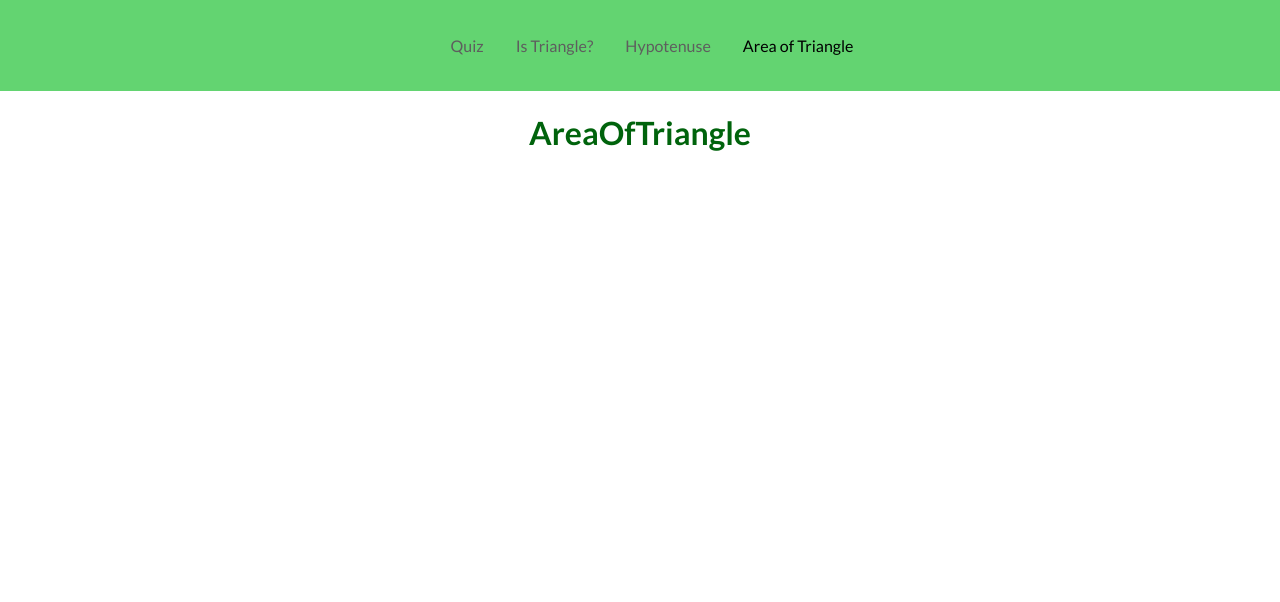
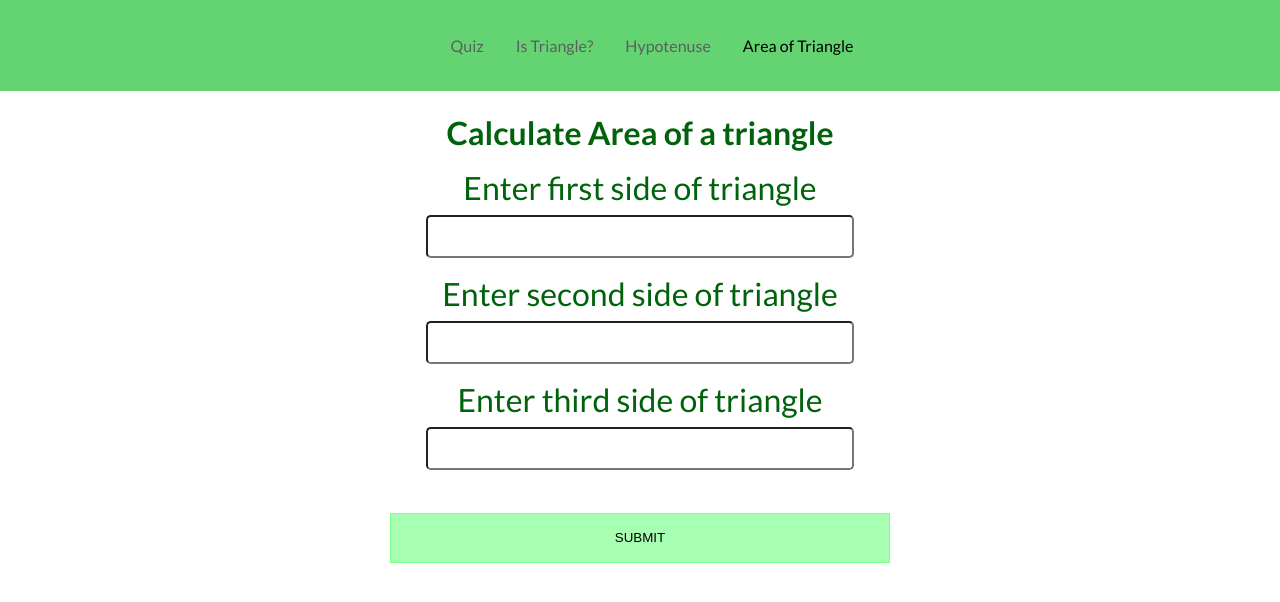
Before and after one commit to aliarslanansari/mark12-fun-with-triangles, a React (Create React App) app: page /team in a window 1280 px wide. Shown: the top 602 px of the page. Built offline with nearby package versions, Linux system fonts and the light colour scheme.

Commit message:
added area of triangle calculation page

```diff
--- a/src/pages/AreaOfTriangle.jsx
+++ b/src/pages/AreaOfTriangle.jsx
@@ -1,9 +1,51 @@
+import { useRef, useState } from 'react'
 import Wrapper from '../components/Wrapper'
+import { Input, Label } from './IsTriangle'
+import { Button, Title } from './Quiz'
 
 const AreaOfTriangle = () => {
+  const [message, setMessage] = useState('')
+  const sideOne = useRef()
+  const sideTwo = useRef()
+  const sideThree = useRef()
+
+  const onSubmit = () => {
+    const [firstSideValue, secondSideValue, thirdSideValue] = [
+      sideOne.current.value,
+      sideTwo.current.value,
+      sideThree.current.value,
+    ].map((i) => parseInt(i))
+
+    if (
+      firstSideValue + secondSideValue > thirdSideValue &&
+      secondSideValue + thirdSideValue > firstSideValue &&
+      firstSideValue + thirdSideValue > secondSideValue
+    ) {
+      const semiPerimeter =
+        (firstSideValue + secondSideValue + thirdSideValue) / 2
+
+      const result = Math.sqrt(
+        semiPerimeter *
+          (semiPerimeter - firstSideValue) *
+          (semiPerimeter - secondSideValue) *
+          (semiPerimeter - thirdSideValue)
+      ).toFixed(4)
+      setMessage(`Area of a triangle using heron's formula is ${result} units`)
+    } else {
+      setMessage('Enter valid side lengths')
+    }
+  }
   return (
     <Wrapper>
-      <h1>AreaOfTriangle</h1>
+      <Title>Calculate Area of a triangle</Title>
+      <Label htmlFor='angle1'>Enter first side of triangle</Label>
+      <Input type='text' id='angle1' ref={sideOne} />
+      <Label htmlFor='angle2'>Enter second side of triangle</Label>
+      <Input type='text' id='angle2' ref={sideTwo} />
+      <Label htmlFor='angle2'>Enter third side of triangle</Label>
+      <Input type='text' id='angle3' ref={sideThree} />
+      <h1>{message}</h1>
+      <Button onClick={onSubmit}>SUBMIT</Button>
     </Wrapper>
   )
 }
--- a/src/pages/Hypotenuse.jsx
+++ b/src/pages/Hypotenuse.jsx
@@ -28,7 +28,6 @@ const Hypotenuse = () => {
 
   return (
     <Wrapper>
-      <Wrapper>
       <Title>Calculate Hypotenuse of a triangle</Title>
       <Label htmlFor='angle1'>Enter base value (a) =</Label>
       <Input type='text' id='angle1' ref={sideOne} />
@@ -36,7 +35,6 @@ const Hypotenuse = () => {
       <Input type='text' id='angle2' ref={sideTwo} />
       <h1>{message}</h1>
       <Button onClick={onSubmit}>SUBMIT</Button>
-      </Wrapper>{' '}
     </Wrapper>
   )
 }
```
Lines whose indentation alone changed are shown as unchanged.
